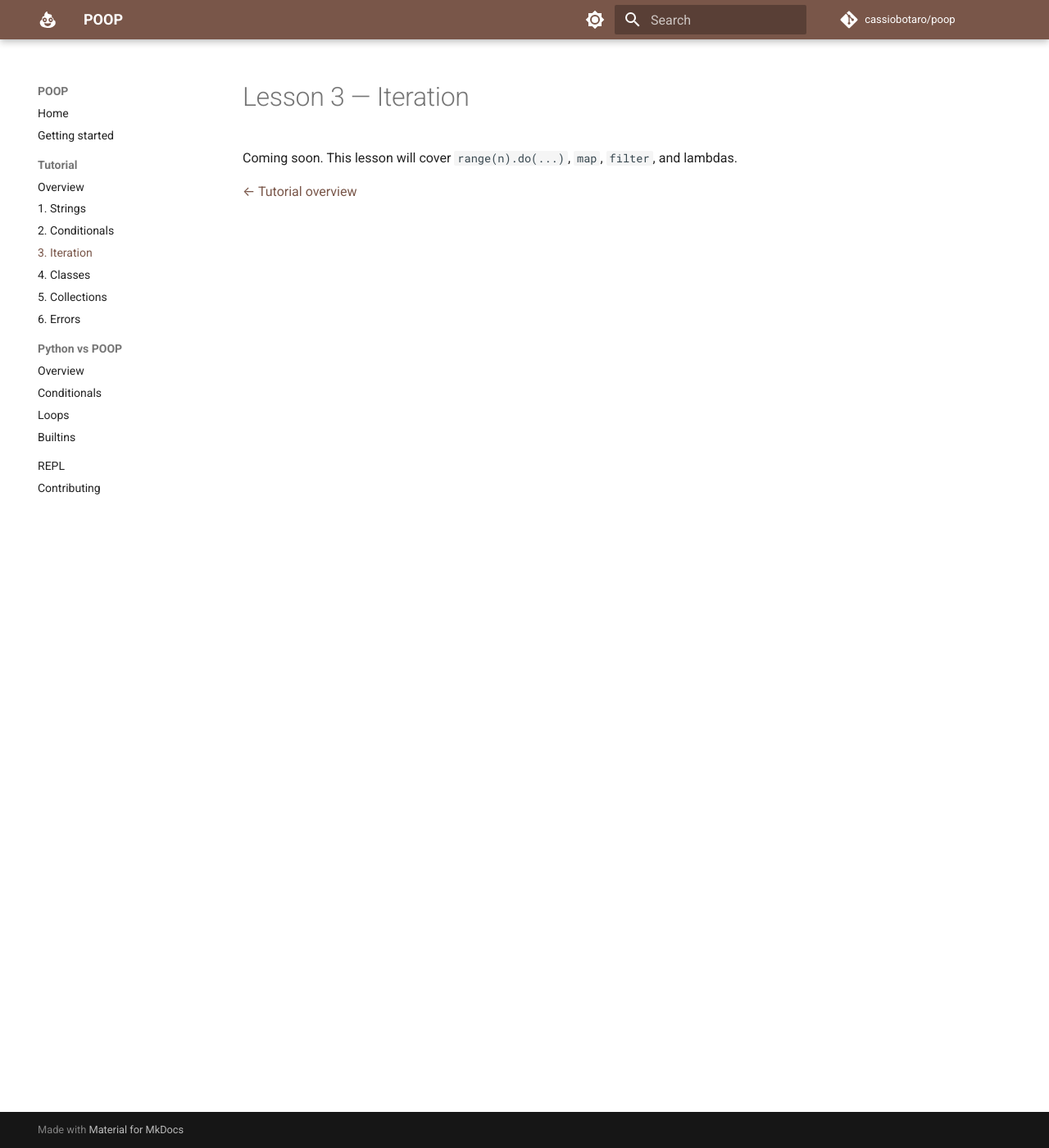
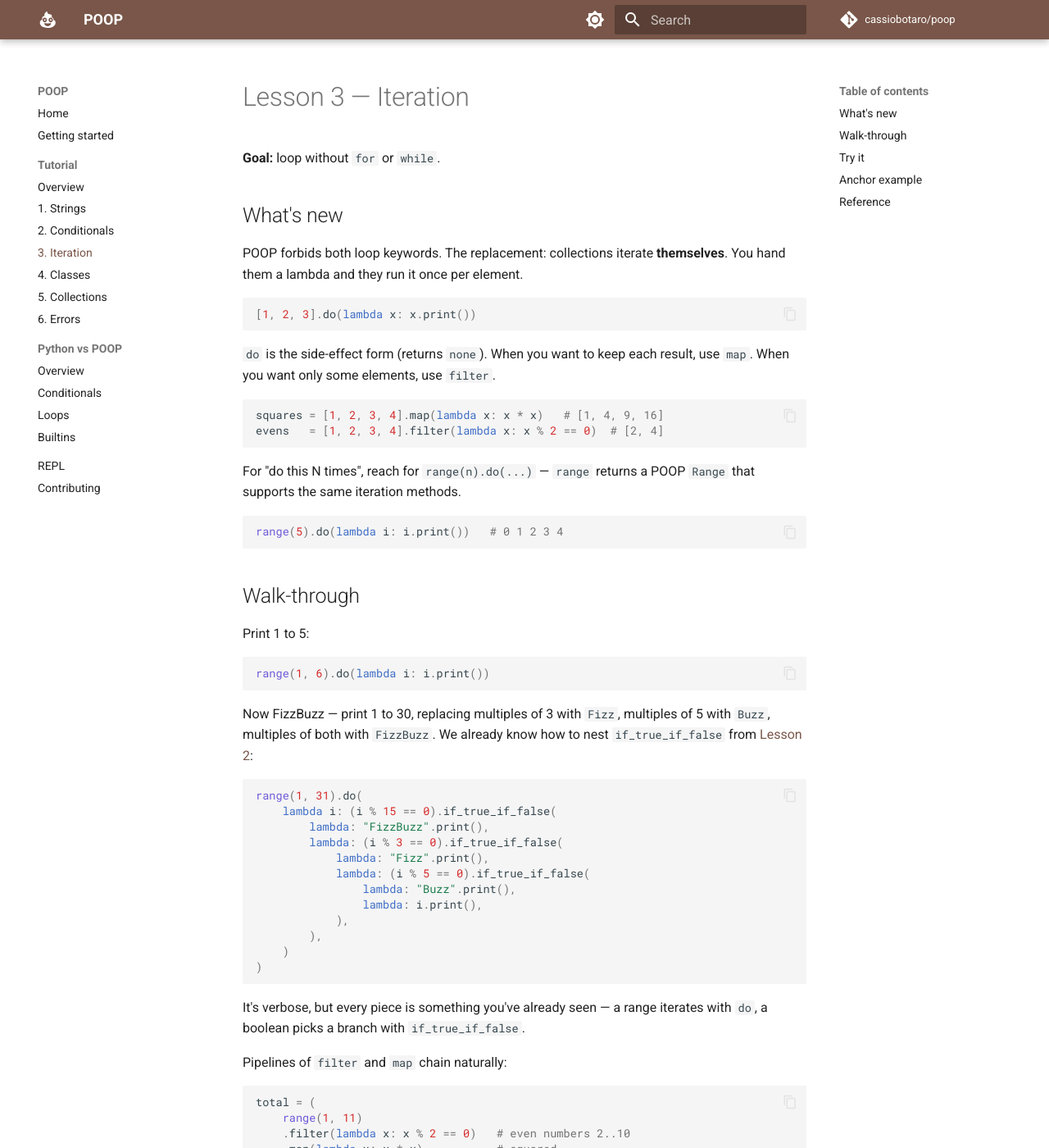
Before and after one commit to cassiobotaro/poop, an MkDocs documentation site: the page built from docs/tutorial/03-iteration.md, in a window 1280 px wide and 1400 px high. Shown: the whole window at 82% size. Built offline with MkDocs 1.6.1 and Material for MkDocs 9.7.7, drawn with Linux system fonts in a browser that asks for light colours; comment, search, counter and statistics services are not loaded; some of the changed text lies outside the part shown.

Commit message:
docs: fill tutorial Lesson 3 — Iteration
Replaces the Lesson 3 stub with a didactic page covering do, map,
filter, lambdas, and range(n).do for "do this N times". Walks
through printing 1..5, FizzBuzz, and a sum-of-even-squares
pipeline. Anchors on examples/fizzbuzz.py.

````diff
--- a/docs/tutorial/03-iteration.md
+++ b/docs/tutorial/03-iteration.md
@@ -1,6 +1,94 @@
 # Lesson 3 — Iteration
 
-Coming soon. This lesson will cover `range(n).do(...)`, `map`,
-`filter`, and lambdas.
+**Goal:** loop without `for` or `while`.
 
-[← Tutorial overview](index.md)
+## What's new
+
+POOP forbids both loop keywords. The replacement: collections iterate
+**themselves**. You hand them a lambda and they run it once per
+element.
+
+```python
+[1, 2, 3].do(lambda x: x.print())
+```
+
+`do` is the side-effect form (returns `none`). When you want to keep
+each result, use `map`. When you want only some elements, use `filter`.
+
+```python
+squares = [1, 2, 3, 4].map(lambda x: x * x)   # [1, 4, 9, 16]
+evens   = [1, 2, 3, 4].filter(lambda x: x % 2 == 0)  # [2, 4]
+```
+
+For "do this N times", reach for `range(n).do(...)` — `range` returns
+a POOP `Range` that supports the same iteration methods.
+
+```python
+range(5).do(lambda i: i.print())   # 0 1 2 3 4
+```
+
+## Walk-through
+
+Print 1 to 5:
+
+```python
+range(1, 6).do(lambda i: i.print())
+```
+
+Now FizzBuzz — print 1 to 30, replacing multiples of 3 with `Fizz`,
+multiples of 5 with `Buzz`, multiples of both with `FizzBuzz`. We
+already know how to nest `if_true_if_false` from
+[Lesson 2](02-conditionals.md):
+
+```python
+range(1, 31).do(
+    lambda i: (i % 15 == 0).if_true_if_false(
+        lambda: "FizzBuzz".print(),
+        lambda: (i % 3 == 0).if_true_if_false(
+            lambda: "Fizz".print(),
+            lambda: (i % 5 == 0).if_true_if_false(
+                lambda: "Buzz".print(),
+                lambda: i.print(),
+            ),
+        ),
+    )
+)
+```
+
+It's verbose, but every piece is something you've already seen — a
+range iterates with `do`, a boolean picks a branch with
+`if_true_if_false`.
+
+Pipelines of `filter` and `map` chain naturally:
+
+```python
+total = (
+    range(1, 11)
+    .filter(lambda x: x % 2 == 0)   # even numbers 2..10
+    .map(lambda x: x * x)           # squared
+    .sum()                           # added up
+)
+total.print()   # 220
+```
+
+That `.sum()` at the end is the same `sum` you'd reach for in Python
+— except it's a method on the collection, not a global function. More
+on that in [Lesson 5](05-collections.md).
+
+## Try it
+
+Save the FizzBuzz program above to `fizzbuzz.py` and run it. Then
+modify it so it prints up to 100 instead of 30.
+
+For a deeper challenge: also count how many `Fizz`-only outputs you
+print (no `Buzz` or `FizzBuzz`).
+
+## Anchor example
+
+[`examples/fizzbuzz.py`](https://github.com/cassiobotaro/poop/blob/main/examples/fizzbuzz.py) — the canonical FizzBuzz, 1 to 100.
+
+## Reference
+
+- [Python vs POOP — Loops](../python-vs-poop/loops.md) for `while`,
+  `enumerate` / `zip`, and the substitutes for `break` / `continue`.
+- [Next lesson — Classes →](04-classes.md)
````
